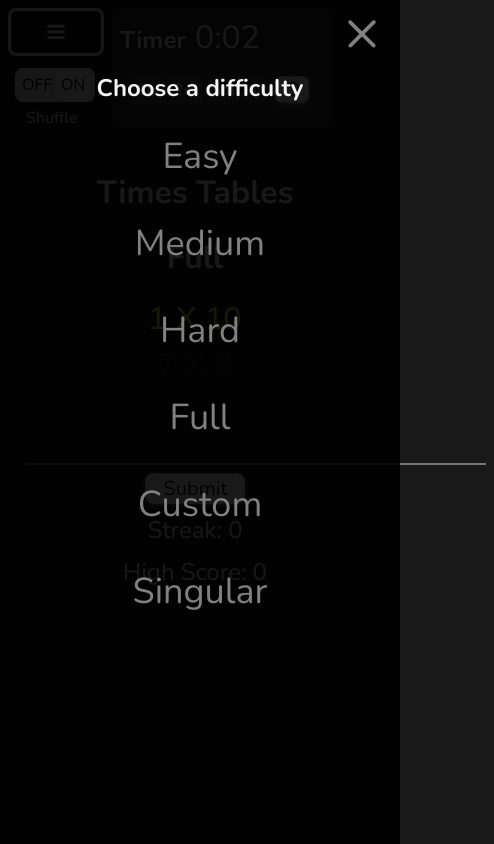
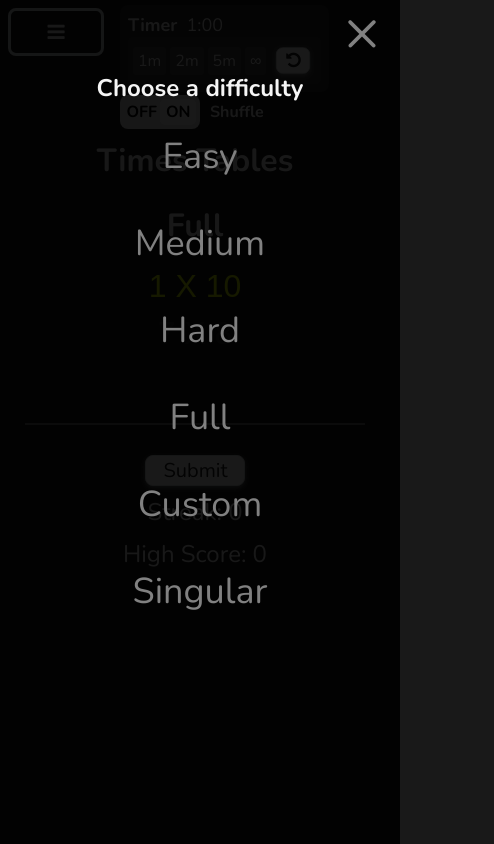
Before and after one commit to windybump/Maths-Grind, a plain HTML site: page index.html in a window 390 px wide. Shown: the whole page, 494 px wide, since content can reach past the window. Drawn offline with nearby package versions, Linux system fonts and the light colour scheme.

Commit message:
changed responiveness for mobile and corrected default time

```diff
--- a/index.html
+++ b/index.html
@@ -20,6 +20,9 @@
                 <button class="nav-toggle" onclick="openNav()">
                     <i class="fa fa-bars"></i>
                 </button>
+
+
+                <div class="settings-container">
                     <div id="safeTimer">
                         <h2 id = "timerTitle">Timer</h2>
                         <p id="safeTimerDisplay"></p>
@@ -33,10 +36,24 @@
                                 <i class="fa fa-undo" aria-hidden="true"></i>
                             </button>
                         </div>
-
                     </div>
 
+                    <div id = "shuffleButton">
+                        <label class="switch">
+                            <input type="checkbox" id = "shuffleToggle" onclick="checkShuffle(this)" checked>
+                            <span class="slider">
+                                <p class = "off unselectable">OFF</p>
+                                <p class = "on unselectable">ON</p>
+                            </span>
+                            <span class="toggle-label">Shuffle</span>
+                        </label>
                     </div>
+                </div>
+            </div>
+
+
+
+
             <div class="popup">
                 <span class="popuptext" id="badInput"></span>
             </div>
@@ -82,8 +99,11 @@
                     <button id="submitSingular" onclick="submitNumbers('singular')">Apply</button>
                   </div>
                 </div>
+
             </div>
+            <a class="login-button" id="loginButton" href="login">Login or Signup</a>
         </div>
+
         <script src="nav.js"></script>
     </nav>
 
@@ -92,21 +112,9 @@
     <main>
 
         <h1>Times Tables</h1>
-        <div id = "shuffleButton">
-            <label class="switch">
-                <input type="checkbox" id = "shuffleToggle" onclick="checkShuffle(this)" checked>
-                <span class="slider">
-                    <p class = "off unselectable">OFF</p>
-                    <p class = "on unselectable">ON</p>
-                </span>
-                <span class="toggle-label">Shuffle</span>
-            </label>
-        </div>
-
-
 
         <h1 id="difficultyState"></h1>
-        <script src="timer.js"></script>
+
         <!-- css class for the questions -->
         <div id="currentQuestion" class="questions unselectable"></div>
         <div id="nextQuestion" class="questions unselectable"></div>
@@ -150,6 +158,7 @@
         </div>
 
         <script src="index.js"></script>
+        <script src="timer.js"></script>
     </main>
 </body>
 </html>
--- a/style.css
+++ b/style.css
@@ -114,13 +114,14 @@ button{
 /* Toggle shuffle */
 #shuffleButton{
   background-color: #555;
+  font-weight: bold;
 }
 .switch {
   position: absolute;
   display: inline-block;
   width: 80px;
   height: 34px;
-  top: 280px;
+  top: 270px;
   left: 65%; /* So that it's inline with timer*/
   z-index: 1;
   color: whitesmoke;
@@ -167,12 +168,10 @@ button{
   border-radius: 5px;
 }
 input:checked + .slider{
-  /* background-color: #2196F3; */
   background-color: var(--light);
 }
 input:focus + .slider {
-  /* box-shadow: 0 0 1px #2196F3; */
-  box-shadow: 0 0 1px var(--light);
+  box-shadow: 0 0 3px var(--darkest);
 }
 input:checked + .slider:before {
   -webkit-transform: translateX(36px);
@@ -199,6 +198,7 @@ input:checked + .slider:before {
 }
 h2#timerTitle{
   margin: 0;
+  display: inline;
 }
 #safeTimerDisplay{
   font-size: xx-large;
@@ -431,9 +431,6 @@ button.nav-toggle{
     padding: 0 15px;
   }
 
-  /* #customNav {
-    display:none;
-  } */
   #inputInclude{
     width:50%;
   }
@@ -458,6 +455,22 @@ button.nav-toggle{
     padding: 0px 0px 0 0px;
     margin: 0;
   }
+.login-button{
+  display: inline-block;
+  position: relative;
+  font-size: 1rem;
+  color: white;
+  background-color: var(--dark);
+  width: 80px;
+  height: fit-content;
+  padding: 8px;
+  border-radius: 8px;
+  top: 20px;
+  text-align: center;
+  right: 2px;
+
+  visibility: hidden;
+}
 
 
 /* Popup container */
@@ -532,37 +545,54 @@ input[type=number] {
 
 /* Responsive design for phones */
 @media screen and (max-width: 770px) {
-  h2#timerTitle{
+   .nav-header{
+    height:50px;
+   }
+   button.nav-toggle{
+    background-color: transparent;
+    border-width: 3px;
+    box-shadow: none;
+    color: whitesmoke;
+    padding: 5px 5px;
+    width: 6rem;
+    height: 3rem;
+  }
+  .login-button{
+    top:10px;
+  }
+   .settings-container{
+    top:0;
+    height: 100px;
+   }
+   #safeTimer{
     display: inline;
-    width:fit-content;
+    top: 0;
+    left: 120px;
+    padding: 0.5rem;
+    margin: 5px 0 0 0;
+   }
+   h2#timerTitle{
+    font-size: large;
+   }
+   #safeTimerDisplay{
+    display:inline;
+    margin: 5px;
+    font-size: large;
+   }
+   .switch {
+    display: block;
+    width: 80px;
+    height: 34px;
+    top: 95px;
+    left: 120px;
+    margin: 0 0 0 0;
   }
-  #safeTimer{
-    position: relative;
-    height: fit-content;
-    width: fit-content;
-    top: 0;
-    left: 0;
-    margin: 0 8px;
-    padding: 8px;
-  }.timer-settings{
-    margin: 5px;
-    padding: 5px;
-  }p#safeTimerDisplay{
-    position: relative;
-    display: inline;
-    margin: 5px;
-  }#scoreFormula{
-    width:100%;
+  #userAnswer{
+    display: block;
+    margin-left: auto;
+    margin-right: auto;
+    margin-bottom: 30px;
+    width: 300px;
   }
 
-  .switch{
-    display: block;
-    top:68px;
-    left:15px;
-   }.toggle-label{
-     display: block;
-     position: relative;
-     margin-left: 11px;
-     top: 15px;
-   }
 }
--- a/timer.js
+++ b/timer.js
@@ -1,4 +1,4 @@
-let time = 2;
+let time = 60;
 updateTime(time);
 
 
```
Lines whose indentation alone changed are shown as unchanged.
